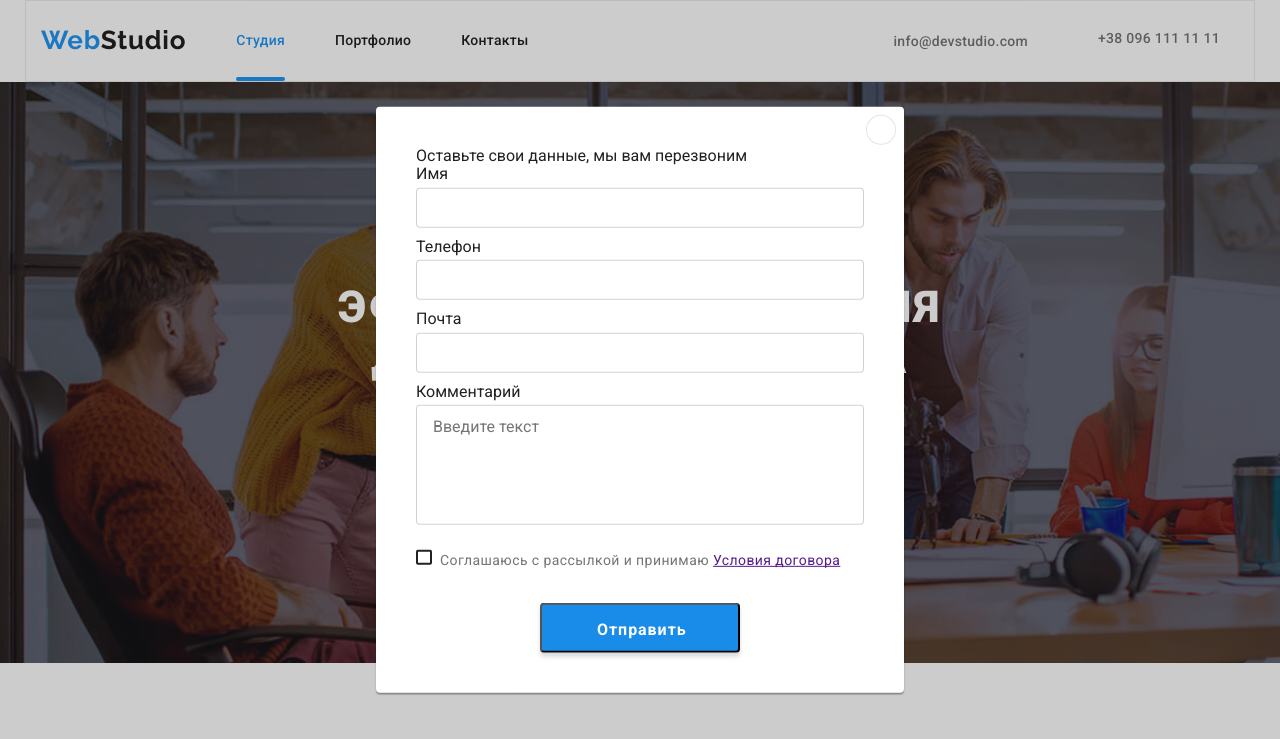
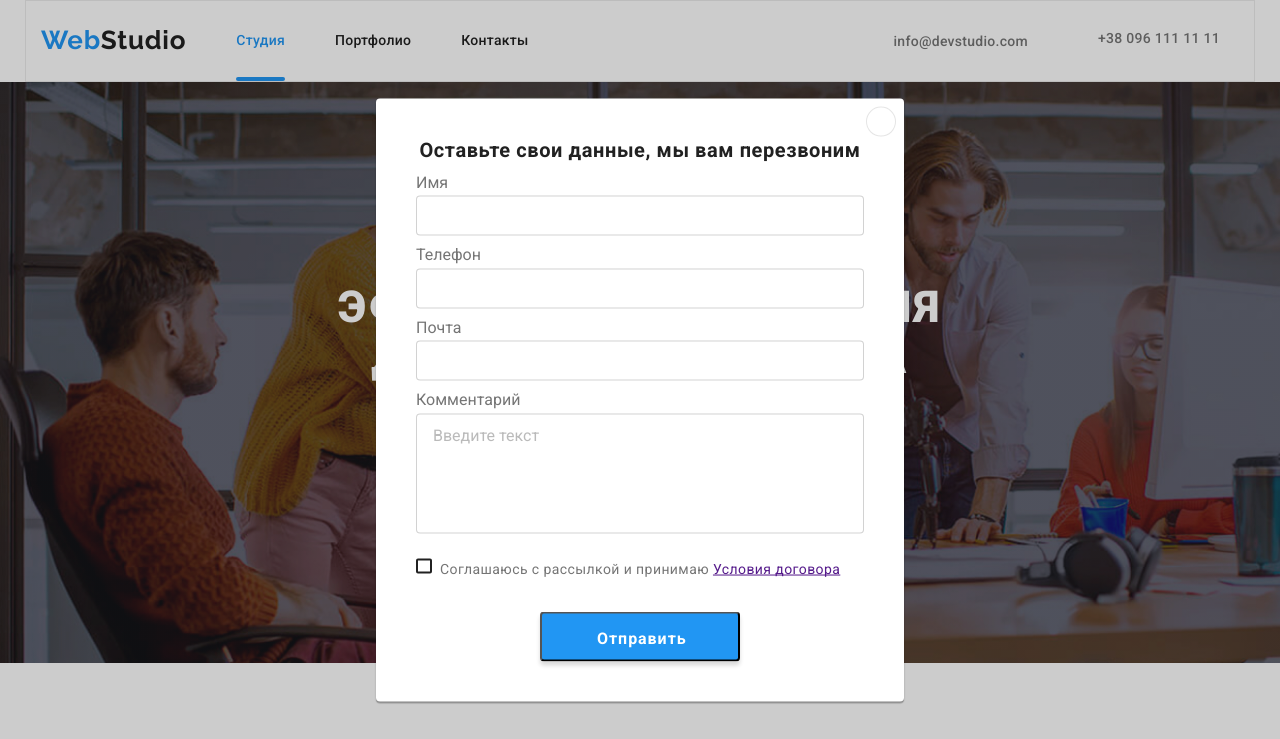
Before and after one commit to Artur-Ned/Firts-Proj-GOIT, a plain HTML site: page index.html in a window 1280 px wide. Both pictures are taken after a click on the button "Заказать услугу". Shown: the top 739 px of the page. Drawn offline with nearby package versions, Linux system fonts and the light colour scheme.

Commit message:
backdrop - on

```diff
--- a/CSS/styles.css
+++ b/CSS/styles.css
@@ -859,7 +859,13 @@ height: 18px;
 
 .modal-form-field {
 margin-bottom: 10px;
+color: var(--gray);
 }
+
+::placeholder {
+  color: rgba(117, 117, 117, 0.5);
+  }
+
 .modal-form-icon {
  position: absolute;
  display: block;
@@ -947,14 +953,27 @@ color: var(--gray);
   padding: 10px 55px;
   cursor: pointer;
   color: var(--background-main-color);
-  background: #188ce8;
+  background: var(--accent-color-heder);
   box-shadow: 0px 4px 4px rgba(0, 0, 0, 0.15);
   font-family: var(--main-font);
   width: 200px;
   height: 50px;
   transition: 250ms cubic-bezier(0.4, 0, 0.2, 1);
 }
-)
+.modal-form-textp {
+font-family: var(--main-font);
+font-weight: 700;
+font-size: 20px;
+line-height: 1.15;
+text-align: center;
+letter-spacing: 0.03em;
+color: var(--all-text-color);
+margin-bottom: 12px;
+}
+
+.modal-form-text {
+
+}
 /*======================END BACKDROP===============*/
 
 
--- a/index.html
+++ b/index.html
@@ -418,7 +418,7 @@
                     <use href="./images/sprite.svg#icon-close"></use>
                 </svg>
             </button>
-            <p>Оставьте свои данные, мы вам перезвоним</p>
+            <p class="modal-form-textp">Оставьте свои данные, мы вам перезвоним</p>
             <form action="#" class="modal-form">
                 <label  class="modal-form-field">
                     Имя
```
